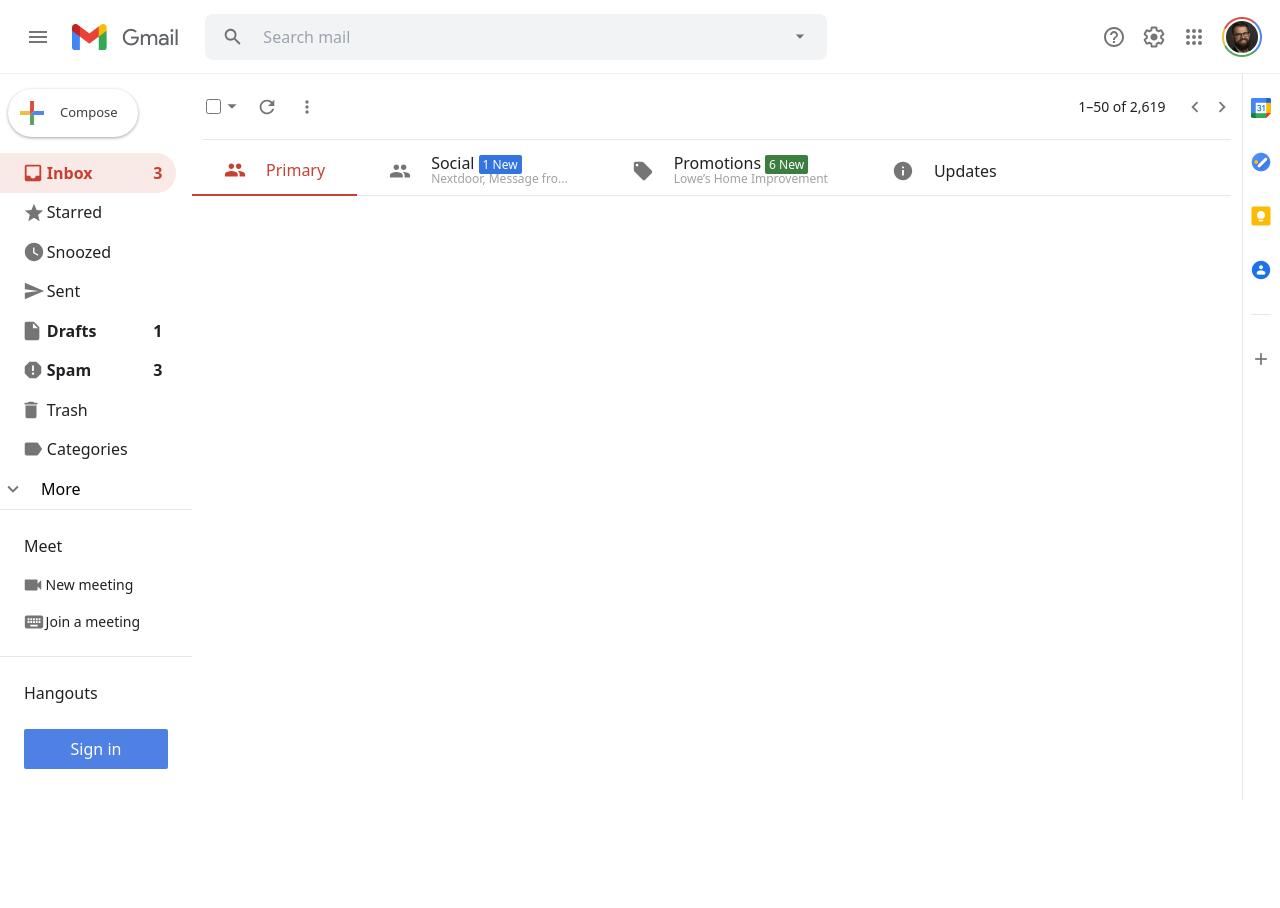
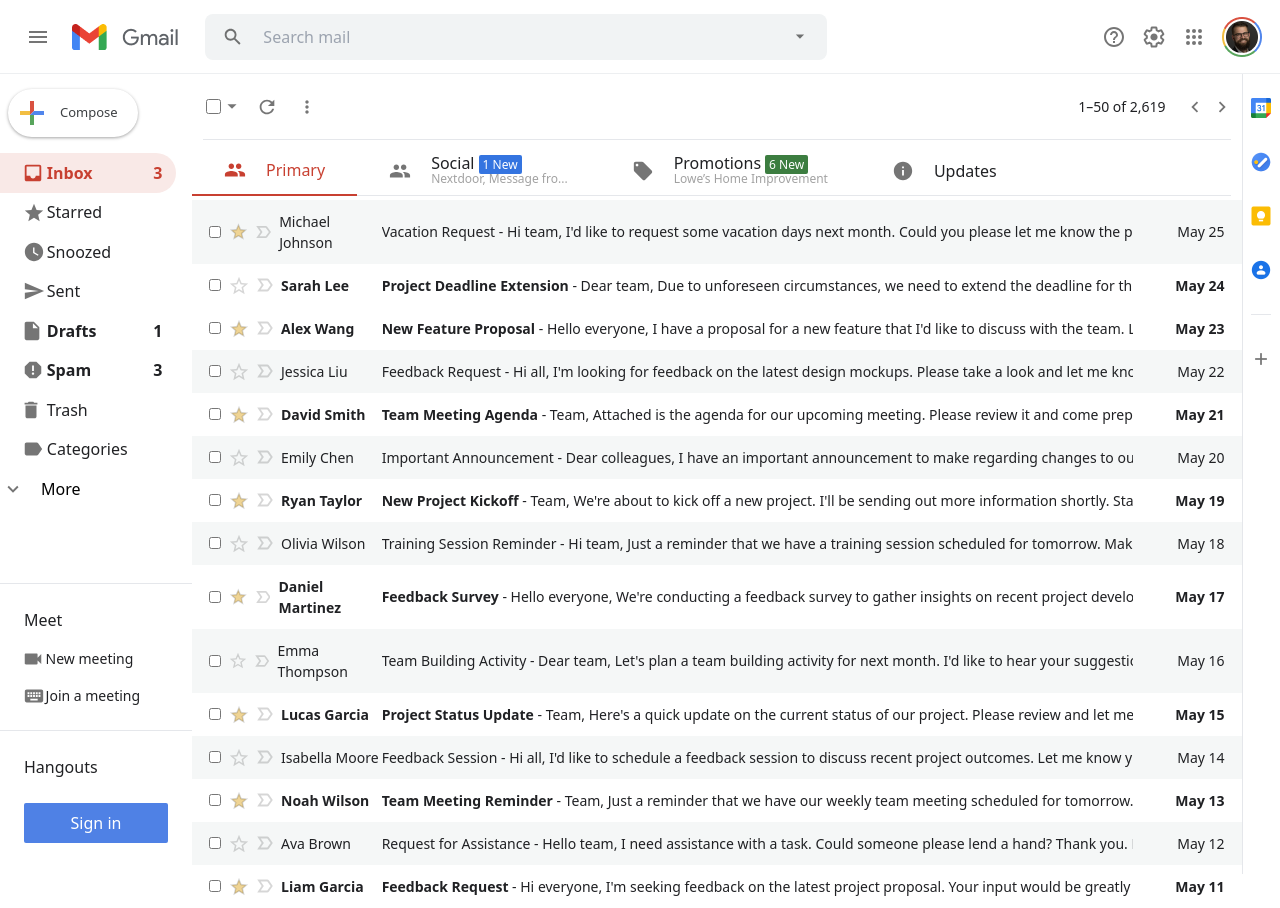
Before and after one commit to manas9927/gmail-clone, a React (Create React App) app: page / in a window 1280 px wide. Before the commit the page ends 800 px from the top, so only its background shows below. Built offline with nearby package versions, Linux system fonts and the light colour scheme.

Commit message:
:sparkles: Added email data, card

```diff
--- /dev/null
+++ b/src/assets/svg/LabelIcon.jsx
@@ -0,0 +1,23 @@
+import React from "react";
+
+const LabelIcon = ({ className }) => {
+  return (
+    <svg
+      width="16"
+      height="14"
+      viewBox="0 0 16 14"
+      fill="none"
+      className={className}
+      xmlns="http://www.w3.org/2000/svg"
+    >
+      <path
+        d="M1.95683 12.4923L5.39856 7.52175L5.75988 6.99992L5.39856 6.47809L1.95683 1.5075L10.2916 1.49992C10.2917 1.49992 10.2918 1.49992 10.2919 1.49992C10.6011 1.50004 10.8746 1.65202 11.0369 1.88188L11.0381 1.88364L14.6677 6.99992L11.0381 12.1162L11.0369 12.118C10.8745 12.3479 10.6009 12.4999 10.2916 12.4999L1.95683 12.4923Z"
+        stroke="black"
+        stroke-opacity="0.16"
+        stroke-width="1.83333"
+      />
+    </svg>
+  );
+};
+
+export default LabelIcon;
--- /dev/null
+++ b/src/assets/svg/StarIcon.jsx
@@ -0,0 +1,23 @@
+import React from "react";
+
+const StarIcon = ({ className, fill }) => {
+  return (
+    <svg
+      width="20"
+      height="19"
+      viewBox="0 0 20 19"
+      fill={fill}
+      className={className}
+      xmlns="http://www.w3.org/2000/svg"
+    >
+      <path
+        d="M10.3875 14.1886L9.99992 13.9547L9.61237 14.1886L5.46912 16.6893L6.56864 11.9761L6.67148 11.5353L6.32933 11.2389L2.66788 8.06696L7.48749 7.65807L7.93814 7.61983L8.11462 7.20342L9.99992 2.7552L11.8852 7.20342L12.0617 7.61983L12.5124 7.65807L17.332 8.06696L13.6705 11.2389L13.3284 11.5353L13.4312 11.9761L14.5307 16.6893L10.3875 14.1886Z"
+        stroke="black"
+        stroke-opacity="0.16"
+        stroke-width="1.5"
+      />
+    </svg>
+  );
+};
+
+export default StarIcon;
--- a/src/assets/svg/index.js
+++ b/src/assets/svg/index.js
@@ -21,3 +21,5 @@
 export { default as CommunityIcon } from "./CommunityIcon";
 export { default as TagIcon } from "./TagIcon";
 export { default as InfoIcon } from "./InfoIcon";
+export { default as StarIcon } from "./StarIcon";
+export { default as LabelIcon } from "./LabelIcon";
--- /dev/null
+++ b/src/components/EmailCard/EmailCard.jsx
@@ -0,0 +1,50 @@
+import React from "react";
+import { LabelIcon, StarIcon } from "../../assets/svg";
+import { formatTimestamp } from "../../utils/dateTime";
+
+const EmailCard = ({ data }) => {
+  return (
+    <div
+      className={`flex flex-row items-center justify-start py-[11px] px-[17px] cursor-pointer ${
+        data.read ? "bg-secondary-background" : "bg-primary-background"
+      }`}
+    >
+      <div className="flex flex-row items-center justify-start w-[17%] gap-[8px]">
+        <input
+          type="checkbox"
+          className="border-[#0000008A] w-[12px] h-[12px] cursor-pointer"
+        />
+        <StarIcon fill={data.starred ? "#EFD494" : "none"} />
+        <LabelIcon />
+        <p
+          className={`text-[14px] text-primary-text ${
+            !data.read && "font-bold"
+          }`}
+        >
+          {data.senderName}
+        </p>
+      </div>
+      <div className="flex flex-row items-center justify-start w-[74%] overflow-hidden whitespace-nowrap">
+        <p
+          className={`text-[14px] text-primary-text ${
+            !data.read && "font-bold"
+          }`}
+        >
+          {data.subject}
+          <span className="font-normal"> - {data.body}</span>
+        </p>
+      </div>
+      <div className="flex flex-row items-center justify-end w-[9%]">
+        <p
+          className={`text-[14px] text-primary-text ${
+            !data.read && "font-bold"
+          }`}
+        >
+          {formatTimestamp(data.timestamp)}
+        </p>
+      </div>
+    </div>
+  );
+};
+
+export default EmailCard;
--- /dev/null
+++ b/src/components/EmailCard/index.js
@@ -0,0 +1 @@
+export { default as EmailCard } from "./EmailCard";
--- a/src/components/EmailFilter/EmailFilter.jsx
+++ b/src/components/EmailFilter/EmailFilter.jsx
@@ -12,6 +12,7 @@
                 ? `2px solid ${filter.color}`
                 : "none",
             }}
+            key={filter.id}
             className={`flex flex-row items-center justify-start px-[32px] py-[16px] gap-[20px] ${
               filter.isActive && ` border-b-2 border-[${filter.color}]`
             }`}
--- a/src/components/RightActions/RightActions.jsx
+++ b/src/components/RightActions/RightActions.jsx
@@ -6,10 +6,15 @@
   return (
     <div className="border-l-[0.5px] h-full flex flex-col items-center py-[24px] gap-[34px]">
       {rightActionsList.map((action) => (
-        <img src={action.icon} alt={action.title} className="w-[20px]" />
+        <img
+          key={action.id}
+          src={action.icon}
+          alt={action.title}
+          className="w-[20px] cursor-pointer"
+        />
       ))}
       <hr className="w-[20px]" />
-      <img src={Add} alt="Add" className="w-[20px]" />
+      <img src={Add} alt="Add" className="w-[20px] cursor-pointer" />
     </div>
   );
 };
--- a/src/components/index.js
+++ b/src/components/index.js
@@ -5,3 +5,4 @@
 export * from "./SideNavigation";
 export * from "./RightActions";
 export * from "./EmailFilter";
+export * from "./EmailCard";
--- /dev/null
+++ b/src/data/emailList.js
@@ -0,0 +1,152 @@
+export const emailList = [
+  {
+    id: 5,
+    senderName: "Michael Johnson",
+    senderEmail: "michael.johnson@example.com",
+    subject: "Vacation Request",
+    timestamp: "2024-05-25T09:20:00Z",
+    read: true,
+    body: "Hi team, I'd like to request some vacation days next month. Could you please let me know the procedure for submitting a vacation request? Thank you. Best regards, Michael",
+    starred: true,
+  },
+  {
+    id: 6,
+    senderName: "Sarah Lee",
+    senderEmail: "sarah.lee@example.com",
+    subject: "Project Deadline Extension",
+    timestamp: "2024-05-24T17:10:00Z",
+    read: false,
+    body: "Dear team, Due to unforeseen circumstances, we need to extend the deadline for the project. I will provide more details in tomorrow's meeting. Regards, Sarah",
+    starred: false,
+  },
+  {
+    id: 7,
+    senderName: "Alex Wang",
+    senderEmail: "alex.wang@example.com",
+    subject: "New Feature Proposal",
+    timestamp: "2024-05-23T11:45:00Z",
+    read: false,
+    body: "Hello everyone, I have a proposal for a new feature that I'd like to discuss with the team. Let's schedule a meeting to go over the details. Thanks, Alex",
+    starred: true,
+  },
+  {
+    id: 8,
+    senderName: "Jessica Liu",
+    senderEmail: "jessica.liu@example.com",
+    subject: "Feedback Request",
+    timestamp: "2024-05-22T13:30:00Z",
+    read: true,
+    body: "Hi all, I'm looking for feedback on the latest design mockups. Please take a look and let me know your thoughts. Regards, Jessica",
+    starred: false,
+  },
+  {
+    id: 9,
+    senderName: "David Smith",
+    senderEmail: "david.smith@example.com",
+    subject: "Team Meeting Agenda",
+    timestamp: "2024-05-21T10:00:00Z",
+    read: false,
+    body: "Team, Attached is the agenda for our upcoming meeting. Please review it and come prepared with any topics you'd like to discuss. Thanks, David",
+    starred: true,
+  },
+  {
+    id: 10,
+    senderName: "Emily Chen",
+    senderEmail: "emily.chen@example.com",
+    subject: "Important Announcement",
+    timestamp: "2024-05-20T14:50:00Z",
+    read: true,
+    body: "Dear colleagues, I have an important announcement to make regarding changes to our company policies. Please read the attached document for details. Best regards, Emily",
+    starred: false,
+  },
+  {
+    id: 11,
+    senderName: "Ryan Taylor",
+    senderEmail: "ryan.taylor@example.com",
+    subject: "New Project Kickoff",
+    timestamp: "2024-05-19T09:30:00Z",
+    read: false,
+    body: "Team, We're about to kick off a new project. I'll be sending out more information shortly. Stay tuned! Regards, Ryan",
+    starred: true,
+  },
+  {
+    id: 12,
+    senderName: "Olivia Wilson",
+    senderEmail: "olivia.wilson@example.com",
+    subject: "Training Session Reminder",
+    timestamp: "2024-05-18T15:20:00Z",
+    read: true,
+    body: "Hi team, Just a reminder that we have a training session scheduled for tomorrow. Make sure to attend on time. Thanks, Olivia",
+    starred: false,
+  },
+  {
+    id: 13,
+    senderName: "Daniel Martinez",
+    senderEmail: "daniel.martinez@example.com",
+    subject: "Feedback Survey",
+    timestamp: "2024-05-17T11:10:00Z",
+    read: false,
+    body: "Hello everyone, We're conducting a feedback survey to gather insights on recent project developments. Your input is valuable. Regards, Daniel",
+    starred: true,
+  },
+  {
+    id: 14,
+    senderName: "Emma Thompson",
+    senderEmail: "emma.thompson@example.com",
+    subject: "Team Building Activity",
+    timestamp: "2024-05-16T14:40:00Z",
+    read: true,
+    body: "Dear team, Let's plan a team building activity for next month. I'd like to hear your suggestions. Regards, Emma",
+    starred: false,
+  },
+  {
+    id: 15,
+    senderName: "Lucas Garcia",
+    senderEmail: "lucas.garcia@example.com",
+    subject: "Project Status Update",
+    timestamp: "2024-05-15T08:45:00Z",
+    read: false,
+    body: "Team, Here's a quick update on the current status of our project. Please review and let me know if you have any questions. Regards, Lucas",
+    starred: true,
+  },
+  {
+    id: 16,
+    senderName: "Isabella Moore",
+    senderEmail: "isabella.moore@example.com",
+    subject: "Feedback Session",
+    timestamp: "2024-05-14T16:15:00Z",
+    read: true,
+    body: "Hi all, I'd like to schedule a feedback session to discuss recent project outcomes. Let me know your availability. Thanks, Isabella",
+    starred: false,
+  },
+  {
+    id: 17,
+    senderName: "Noah Wilson",
+    senderEmail: "noah.wilson@example.com",
+    subject: "Team Meeting Reminder",
+    timestamp: "2024-05-13T10:20:00Z",
+    read: false,
+    body: "Team, Just a reminder that we have our weekly team meeting scheduled for tomorrow. See you there! Regards, Noah",
+    starred: true,
+  },
+  {
+    id: 18,
+    senderName: "Ava Brown",
+    senderEmail: "ava.brown@example.com",
+    subject: "Request for Assistance",
+    timestamp: "2024-05-12T14:55:00Z",
+    read: true,
+    body: "Hello team, I need assistance with a task. Could someone please lend a hand? Thank you. Regards, Ava",
+    starred: false,
+  },
+  {
+    id: 19,
+    senderName: "Liam Garcia",
+    senderEmail: "liam.garcia@example.com",
+    subject: "Feedback Request",
+    timestamp: "2024-05-11T09:35:00Z",
+    read: false,
+    body: "Hi everyone, I'm seeking feedback on the latest project proposal. Your input would be greatly appreciated. Thanks, Liam",
+    starred: true,
+  },
+];
--- a/src/pages/EmailList/EmailList.jsx
+++ b/src/pages/EmailList/EmailList.jsx
@@ -1,5 +1,6 @@
 import React from "react";
-import { EmailControlStrip, EmailFilter } from "../../components";
+import { EmailCard, EmailControlStrip, EmailFilter } from "../../components";
+import { emailList } from "../../data/emailList";
 
 const EmailList = () => {
   const lowerLimit = 1;
@@ -15,6 +16,11 @@
       <hr className="w-[98%] mx-auto" />
       <EmailFilter />
       <hr className="w-[98%] mx-auto -my-[8px]" />
+      <div className="mt-[12px]">
+        {emailList.map((email) => (
+          <EmailCard data={email} key={email.id} />
+        ))}
+      </div>
     </div>
   );
 };
--- /dev/null
+++ b/src/utils/dateTime.js
@@ -0,0 +1,32 @@
+export const formatTimestamp = (timestamp) => {
+  const date = new Date(timestamp);
+  const currentDate = new Date();
+
+  const dateString = date.toLocaleDateString("en-US", {
+    month: "short",
+    day: "numeric",
+  });
+
+  if (
+    date.getDate() === currentDate.getDate() - 1 &&
+    date.getMonth() === currentDate.getMonth() &&
+    date.getFullYear() === currentDate.getFullYear()
+  ) {
+    return "Yesterday";
+  }
+
+  if (
+    date.getDate() === currentDate.getDate() &&
+    date.getMonth() === currentDate.getMonth() &&
+    date.getFullYear() === currentDate.getFullYear()
+  ) {
+    const timeString = date.toLocaleTimeString("en-US", {
+      hour: "numeric",
+      minute: "numeric",
+      hour12: true,
+    });
+    return timeString;
+  }
+
+  return dateString;
+};
```
